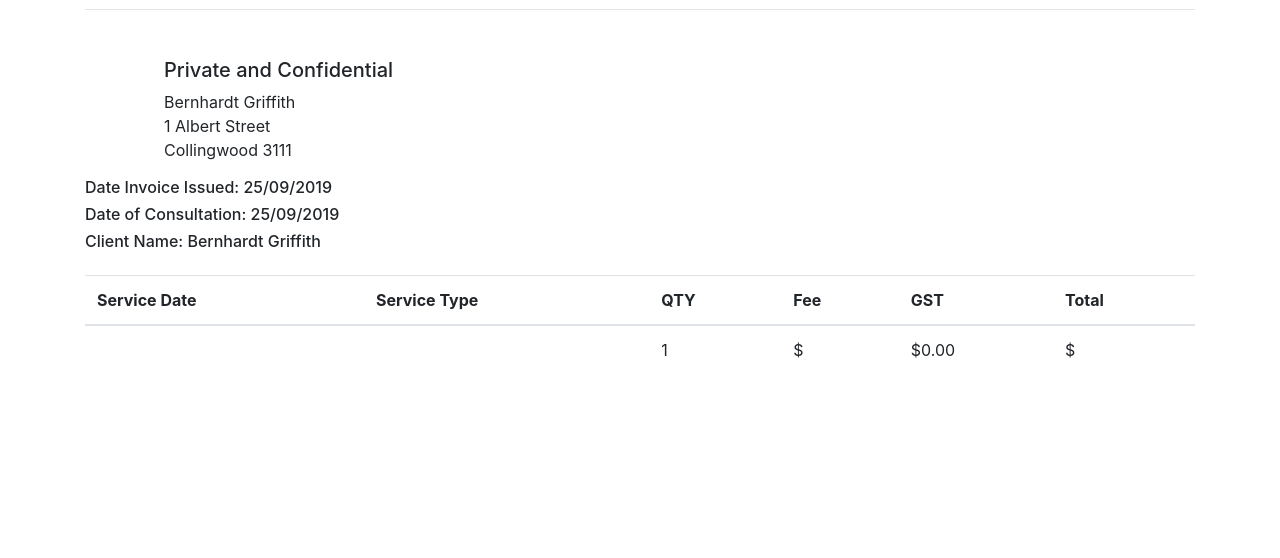
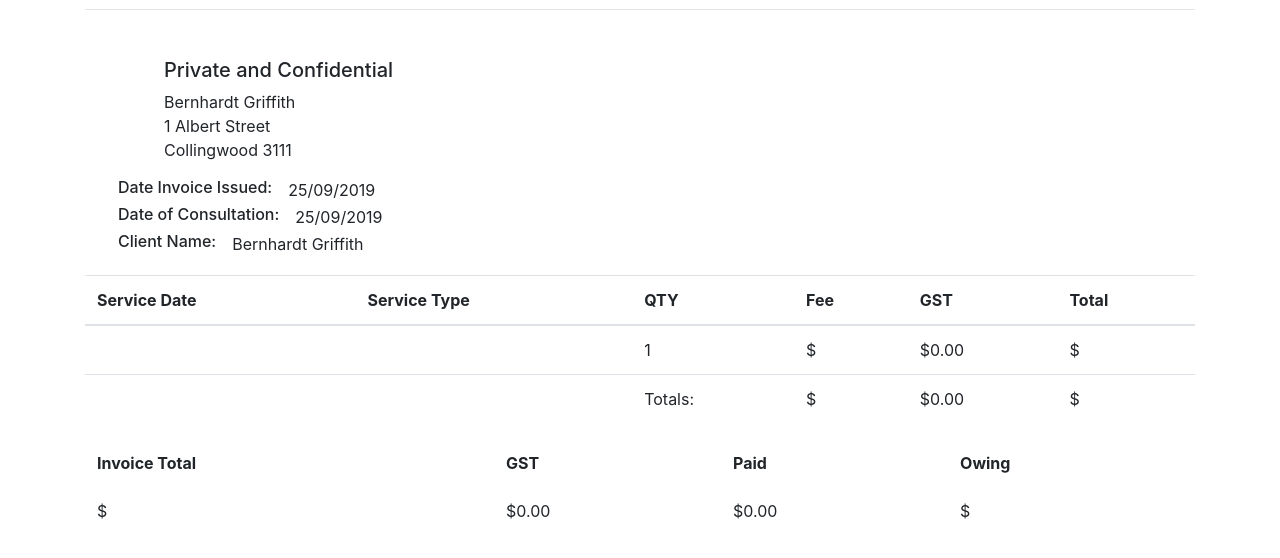
Before and after one commit to thewinterwind/anton-test, a CodeIgniter app: page /anton-test/index.php/invoicecontroller/viewInvoice/1 in a window 1280 px wide. Shown: the part 132-690 px from the top of the page. Run offline with CodeIgniter, Linux system fonts and the light colour scheme; data that the repository does not hold is empty; some libraries are stand-ins or nearby versions.

Commit message:
update improve invoice creation

```diff
--- a/application/config/routes.php
+++ b/application/config/routes.php
@@ -27,6 +27,7 @@
 //Invoice
 $route['createInvoice'] = "InvoiceController/createInvoice";
 $route['viewInvoice/(:any)'] = "InvoiceController/viewInvoice/$1";
+$route['creatingInvoice'] = "InvoiceController/creatingInvoice";
 
 
 // Medication and Transaction
--- a/application/controllers/InvoiceController.php
+++ b/application/controllers/InvoiceController.php
@@ -11,8 +11,11 @@
      }
 
     public function createInvoice(){
-        // print_r($this->input->post());
         $data['invoice'] = $this->invoice_model->createInvoice();
+        print_r($this->input->post());
+    }
+
+    public function creatingInvoice(){
         print_r($this->input->post());
     }
 
--- a/application/views/api/auth.php
+++ b/application/views/api/token.php
@@ -3,7 +3,7 @@
 $curl = curl_init();
 
 curl_setopt_array($curl, array(
-  CURLOPT_URL => "https://api.claiming.com.au/dev/auth_group/AUTH_GROUP_ID/oauth",
+  CURLOPT_URL => "https://api.claiming.com.au/dev/oauth/token",
   CURLOPT_RETURNTRANSFER => true,
   CURLOPT_ENCODING => "",
   CURLOPT_MAXREDIRS => 10,
@@ -11,9 +11,9 @@
   CURLOPT_FOLLOWLOCATION => true,
   CURLOPT_HTTP_VERSION => CURL_HTTP_VERSION_1_1,
   CURLOPT_CUSTOMREQUEST => "POST",
+  CURLOPT_POSTFIELDS =>"{\r\n\t\"client_id\": \"PLACE_YOUR_CLIENT_ID_HERE\",\r\n\t\"client_secret\": \"PLACE_YOUR_CLIENT_SECRET_HERE\",\r\n\t\"grant_type\": \"client_credentials\"\r\n}",
   CURLOPT_HTTPHEADER => array(
-    "Content-Type: application/json",
-    "Authorization: Bearer LYwlBAUd6NP9Og6QrEsTU-POeO_fj9xn"
+    "Content-Type: application/json"
   ),
 ));
 
--- a/application/views/pages/view-invoice.php
+++ b/application/views/pages/view-invoice.php
@@ -2,6 +2,10 @@
 
 .sub-header{
     font-size: 18px;
+}
+
+.no-border{
+    border: 0px !important;
 }
 
 </style>
@@ -38,11 +42,14 @@
 
 </div> -->
 
-<div class="row pb-3">
+<div class="row pb-3 pl-5">
     <div class="col-md-6">
-       <h6>Date Invoice Issued: 25/09/2019</h6>
-        <h6>Date of Consultation: 25/09/2019</h6>
-        <h6>Client Name: Bernhardt Griffith</h6>
+
+        <div class="row"><h6>Date Invoice Issued: </h6> <span class="pl-3">25/09/2019</span> </div>
+        <div class="row"><h6>Date of Consultation: </h6> <span class="pl-3">25/09/2019</span> </div>
+        <div class="row"><h6>Client Name: </h6> <span class="pl-3">Bernhardt Griffith</span> </div>
+
+
     </div>
 
 </div>
@@ -77,7 +84,37 @@
 
 
         </tr>
+        <tr>
+            <td></td>
+            <td></td>
+            <td>Totals:</td>
+            <td> $<?php echo $trans['price']; ?> </td>
+            <td>$0.00</td>
+            <td> $<?php echo $trans['price']; ?> </td>
+        </tr>
 
     </tbody>
 
 </table>
+
+<table class="table no-border">
+
+        <tr class="no-border">
+            <th class="no-border">Invoice Total</th>
+            <th class="no-border">GST</th>
+            <th class="no-border">Paid</th>
+            <th class="no-border">Owing</th>
+        </tr>
+        <tr>
+            <td class="no-border"> $<?php echo $trans['price']; ?> </td>
+            <td class="no-border">$0.00</td>
+            <?php if ($trans['status'] == 3) : ?>
+                <td class="no-border"> $<?php echo $trans['price']; ?> </td>
+                <td class="no-border">$0.00</td>
+            <?php else : ?>
+                <td class="no-border">$0.00</td>
+                <td class="no-border"> $<?php echo $trans['price']; ?> </td>
+            <?php endif; ?>
+        </tr>
+
+</table>
```
Also changed, not shown: application/views/pages/invoice.php (+38 -12 lines).
